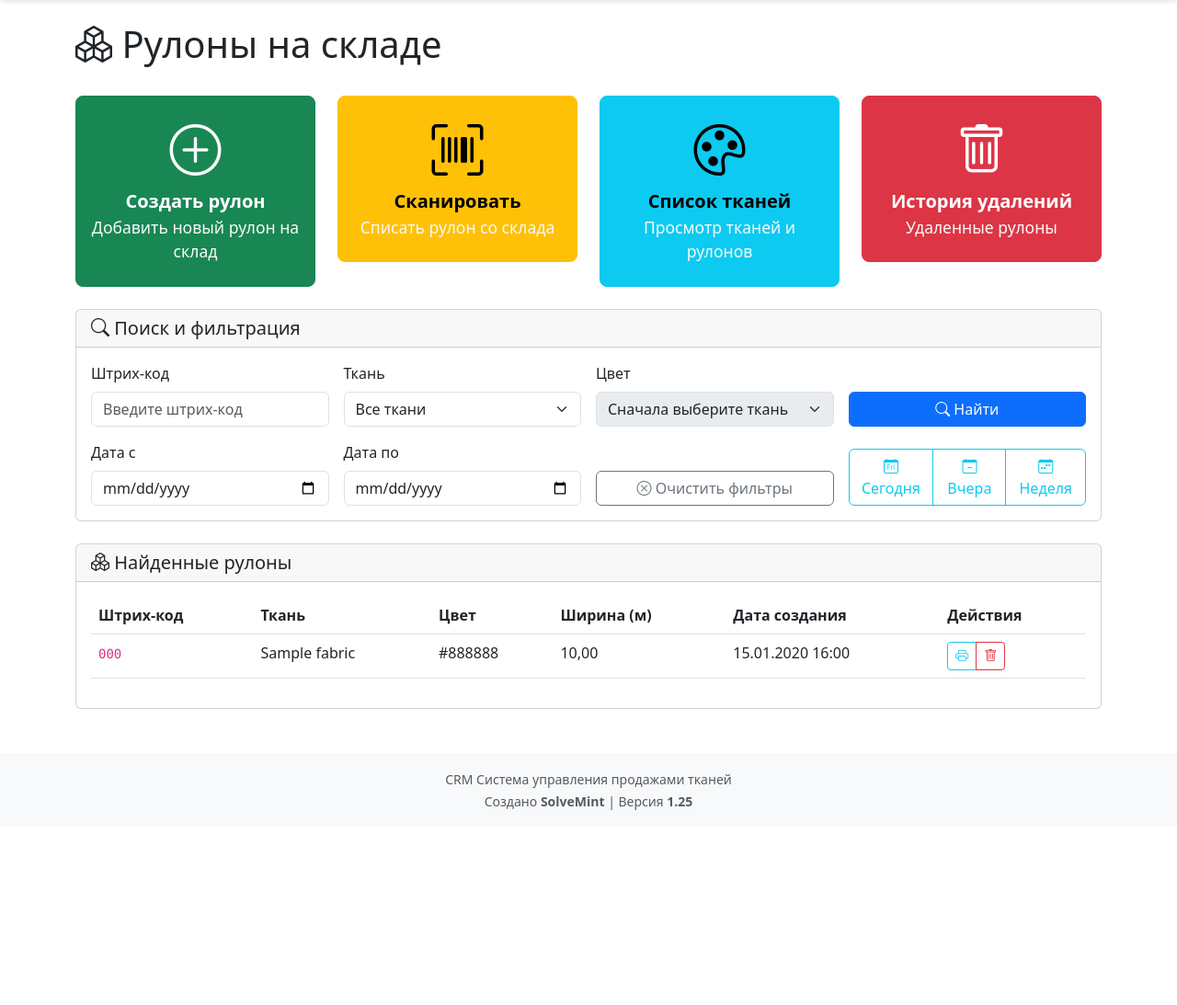
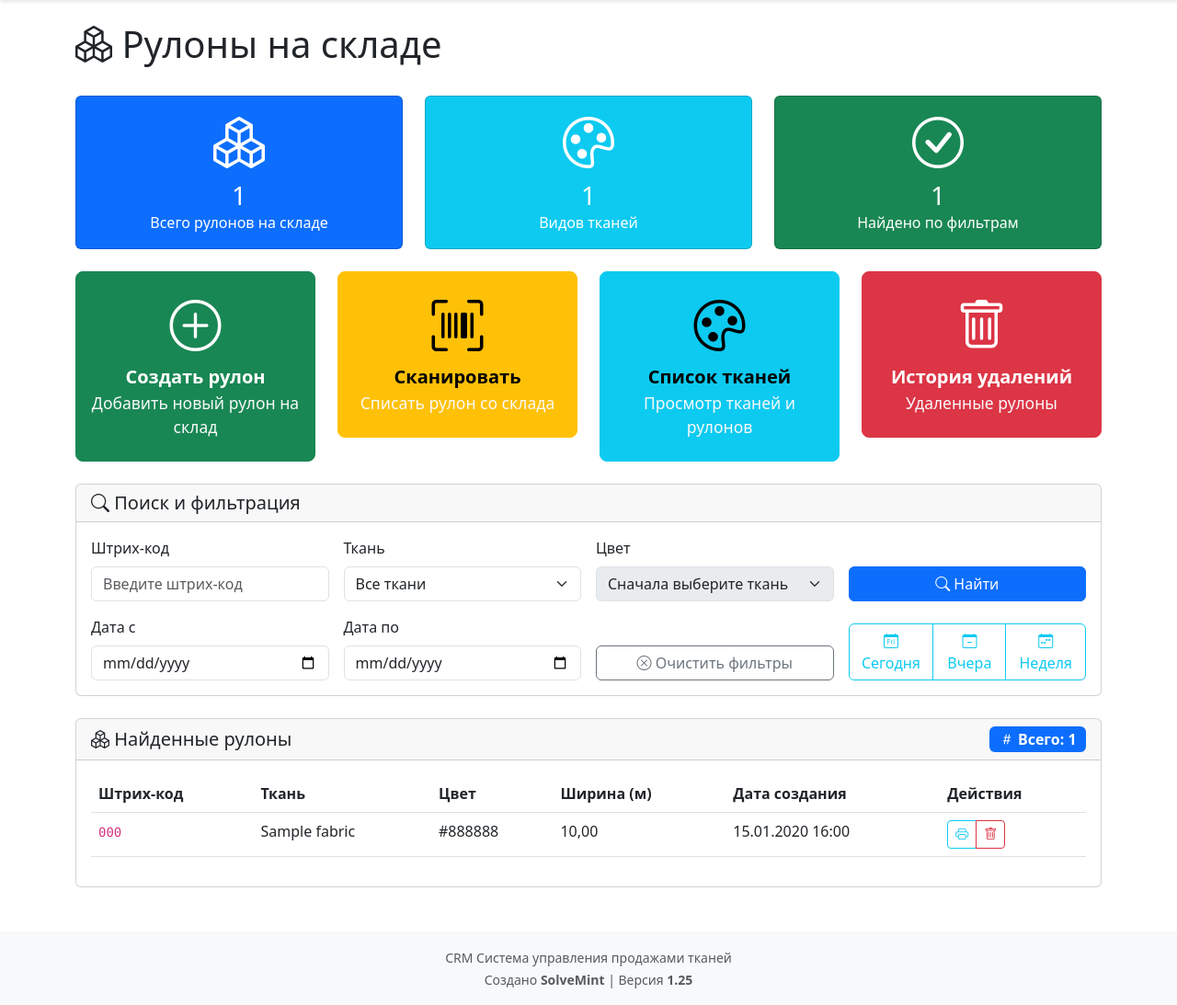
Before and after one commit to SerPavP/crm_tkani, a Django app: page /warehouse/ in a window 1280 px wide. Shown: the part 102-1195 px from the top of the page at 92% size. Before the commit the page ends 983 px from the top, so only its background shows below. Run offline with Django 5.2, Linux system fonts and the light colour scheme; a user stored in the database is signed in; tables that the repository leaves empty hold one stand-in row (values such as "Sample post").

Commit message:
Enhance warehouse roll view with overall statistics
- Added a section to display total counts of rolls and fabric types on the warehouse rolls page.
- Updated the view_rolls function to calculate total rolls and distinct fabric counts for the context.
- Improved the layout of the rolls list header to include a badge showing the total count of found rolls.

```diff
--- a/templates/warehouse/view_rolls.html
+++ b/templates/warehouse/view_rolls.html
@@ -5,6 +5,37 @@
 {% block content %}
 <div class="d-flex justify-content-between align-items-center mb-4">
     <h1><i class="bi bi-boxes"></i> Рулоны на складе</h1>
+</div>
+
+<!-- Общая статистика склада -->
+<div class="row mb-4">
+    <div class="col-md-4">
+        <div class="card bg-primary text-white">
+            <div class="card-body text-center">
+                <i class="bi bi-boxes display-4 d-block mb-2"></i>
+                <h3 class="mb-0">{{ total_rolls_all }}</h3>
+                <p class="mb-0">Всего рулонов на складе</p>
+            </div>
+        </div>
+    </div>
+    <div class="col-md-4">
+        <div class="card bg-info text-white">
+            <div class="card-body text-center">
+                <i class="bi bi-palette display-4 d-block mb-2"></i>
+                <h3 class="mb-0">{{ total_fabrics_count }}</h3>
+                <p class="mb-0">Видов тканей</p>
+            </div>
+        </div>
+    </div>
+    <div class="col-md-4">
+        <div class="card bg-success text-white">
+            <div class="card-body text-center">
+                <i class="bi bi-check-circle display-4 d-block mb-2"></i>
+                <h3 class="mb-0">{{ total_count }}</h3>
+                <p class="mb-0">Найдено по фильтрам</p>
+            </div>
+        </div>
+    </div>
 </div>
 
 <!-- Большие кнопки действий -->
@@ -112,8 +143,11 @@
 
 <!-- Список рулонов -->
 <div class="card">
-    <div class="card-header">
+    <div class="card-header d-flex justify-content-between align-items-center">
         <h5 class="mb-0"><i class="bi bi-boxes"></i> Найденные рулоны</h5>
+        <span class="badge bg-primary fs-6">
+            <i class="bi bi-hash"></i> Всего: {{ total_count }}
+        </span>
     </div>
     <div class="card-body">
         {% if rolls %}
--- a/warehouse/views.py
+++ b/warehouse/views.py
@@ -193,6 +193,12 @@ def view_rolls(request):
         fabriccolor__fabric_rolls_from_fabrics__is_active=True
     ).distinct().order_by('name')
 
+    # Общая статистика по складу (всегда показываем общее количество)
+    total_rolls_all = FabricRoll.objects.filter(is_active=True).count()
+    total_fabrics_count = Fabric.objects.filter(
+        fabriccolor__fabric_rolls_from_fabrics__is_active=True
+    ).distinct().count()
+
     context = {
         'rolls': rolls_limited,
         'search_query': search_query,
@@ -205,6 +211,9 @@ def view_rolls(request):
         'total_count': total_count,
         'has_more': has_more,
         'next_limit': limit + 15,
+        # Общая статистика
+        'total_rolls_all': total_rolls_all,
+        'total_fabrics_count': total_fabrics_count,
     }
     return render(request, 'warehouse/view_rolls.html', context)
 
```
